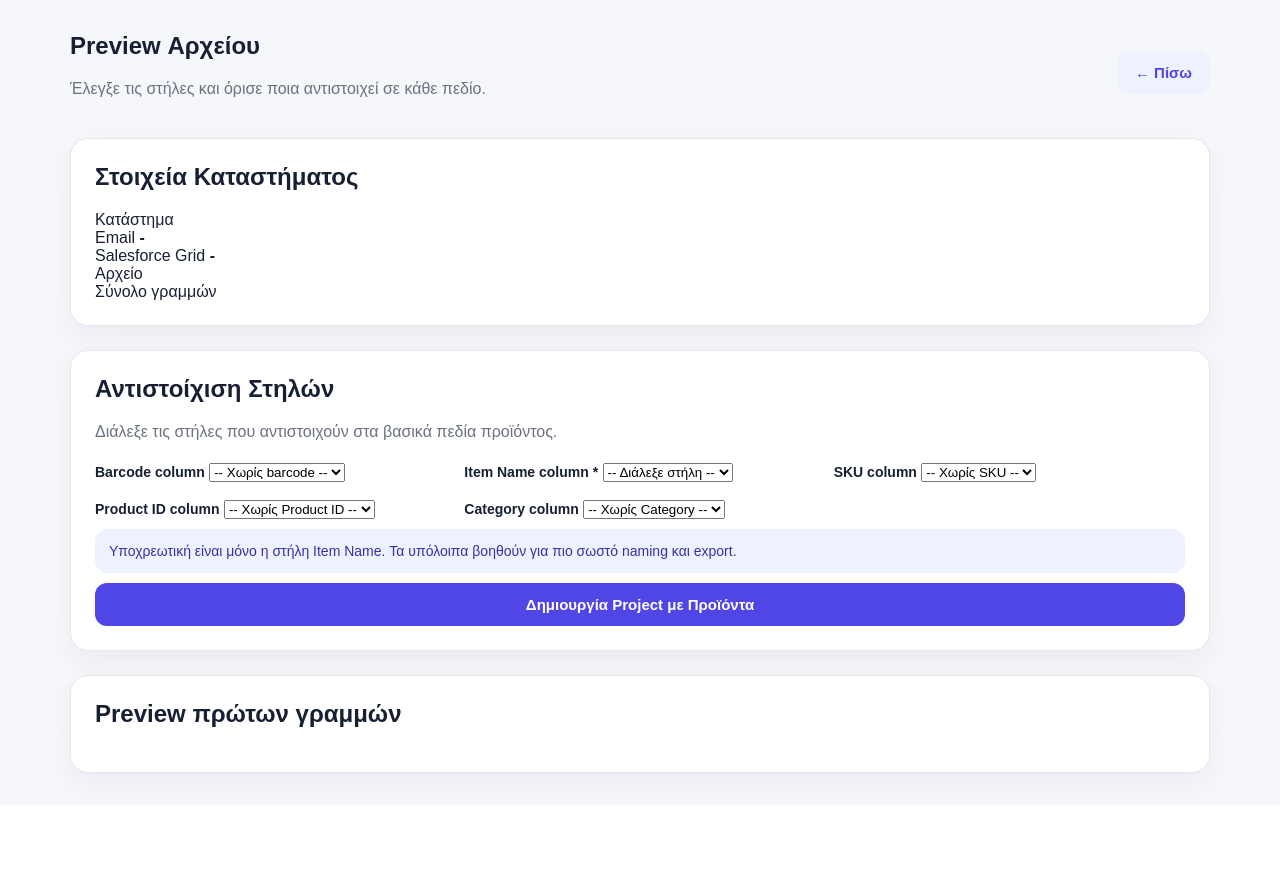
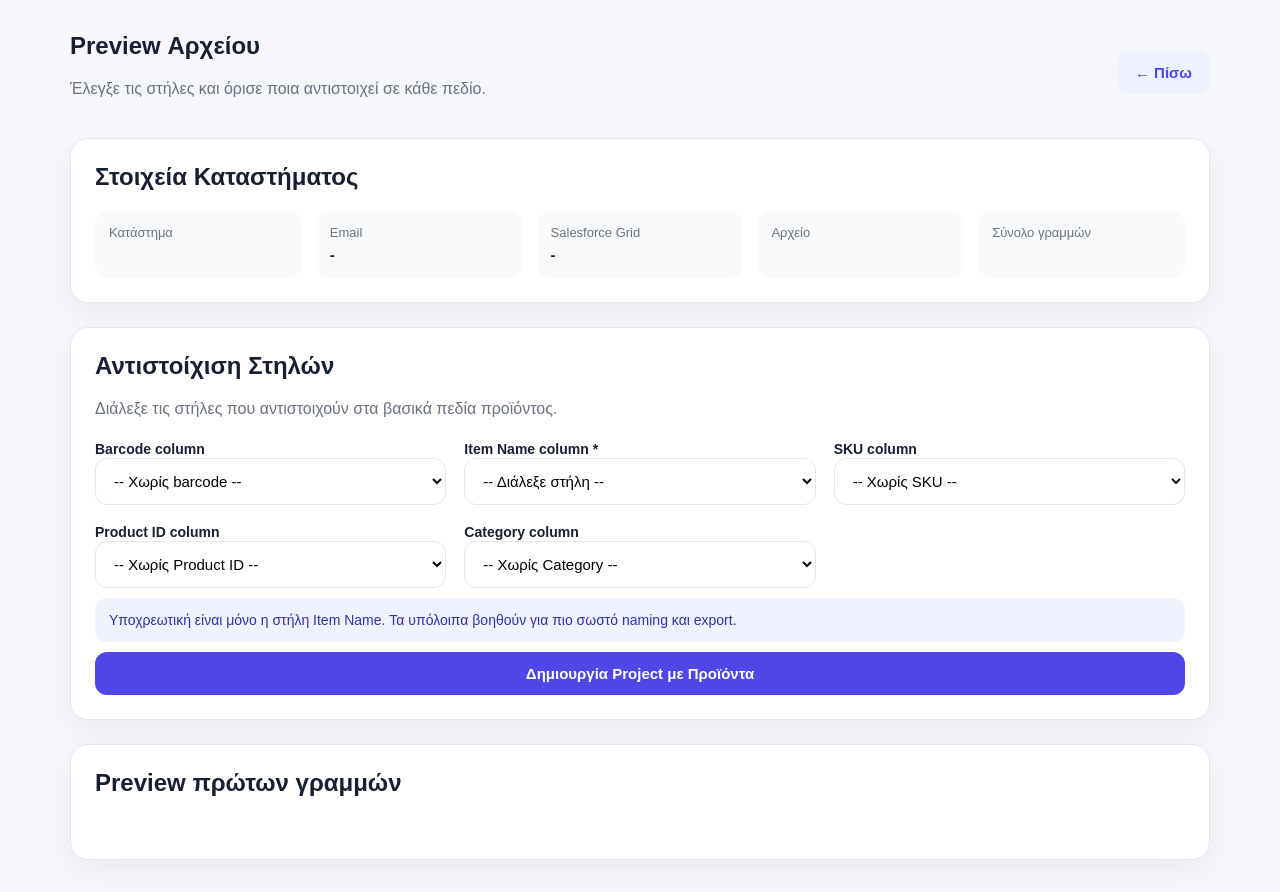
Before and after one commit to myscanner09/myscanner.gr, a FastAPI app: template photomatch/templates/preview_project.html in a window 1280 px wide. Shown: the part 72-964 px from the top of the page. Before the commit the page ends 863 px from the top, so only its background shows below. Run offline with FastAPI, Linux system fonts and the light colour scheme; the template is opened without the code that fills it, so the values that code supplies are empty.

Commit message:
Add preview table styles

```diff
--- a/photomatch/static/style.css
+++ b/photomatch/static/style.css
@@ -283,3 +283,56 @@ hr {
         grid-template-columns: 1fr;
     }
 }
+
+select {
+    width: 100%;
+    padding: 13px 14px;
+    border-radius: 12px;
+    border: 1px solid var(--border);
+    font-size: 15px;
+    background: white;
+}
+
+.info-grid {
+    display: grid;
+    grid-template-columns: repeat(5, 1fr);
+    gap: 14px;
+}
+
+.info-grid div {
+    background: #f9fafb;
+    border-radius: 14px;
+    padding: 14px;
+}
+
+.info-grid span {
+    display: block;
+    color: var(--muted);
+    font-size: 13px;
+    margin-bottom: 6px;
+}
+
+.info-grid strong {
+    font-size: 15px;
+}
+
+.table-scroll {
+    width: 100%;
+    overflow-x: auto;
+}
+
+.table-link {
+    color: var(--primary);
+    font-weight: 700;
+    text-decoration: none;
+}
+
+.table-link:hover {
+    text-decoration: underline;
+}
+
+@media (max-width: 1100px) {
+    .info-grid {
+        grid-template-columns: 1fr;
+    }
+}
```
